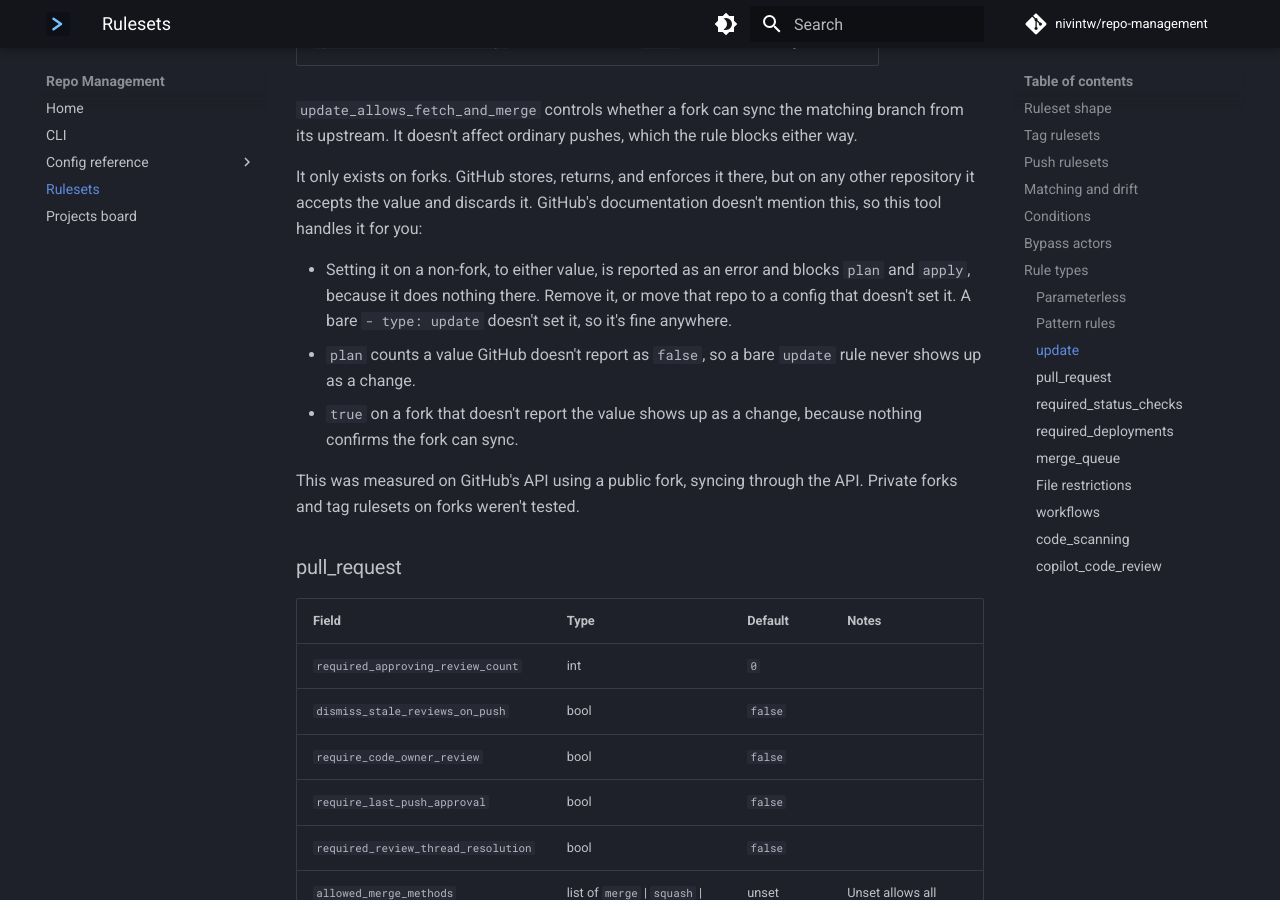
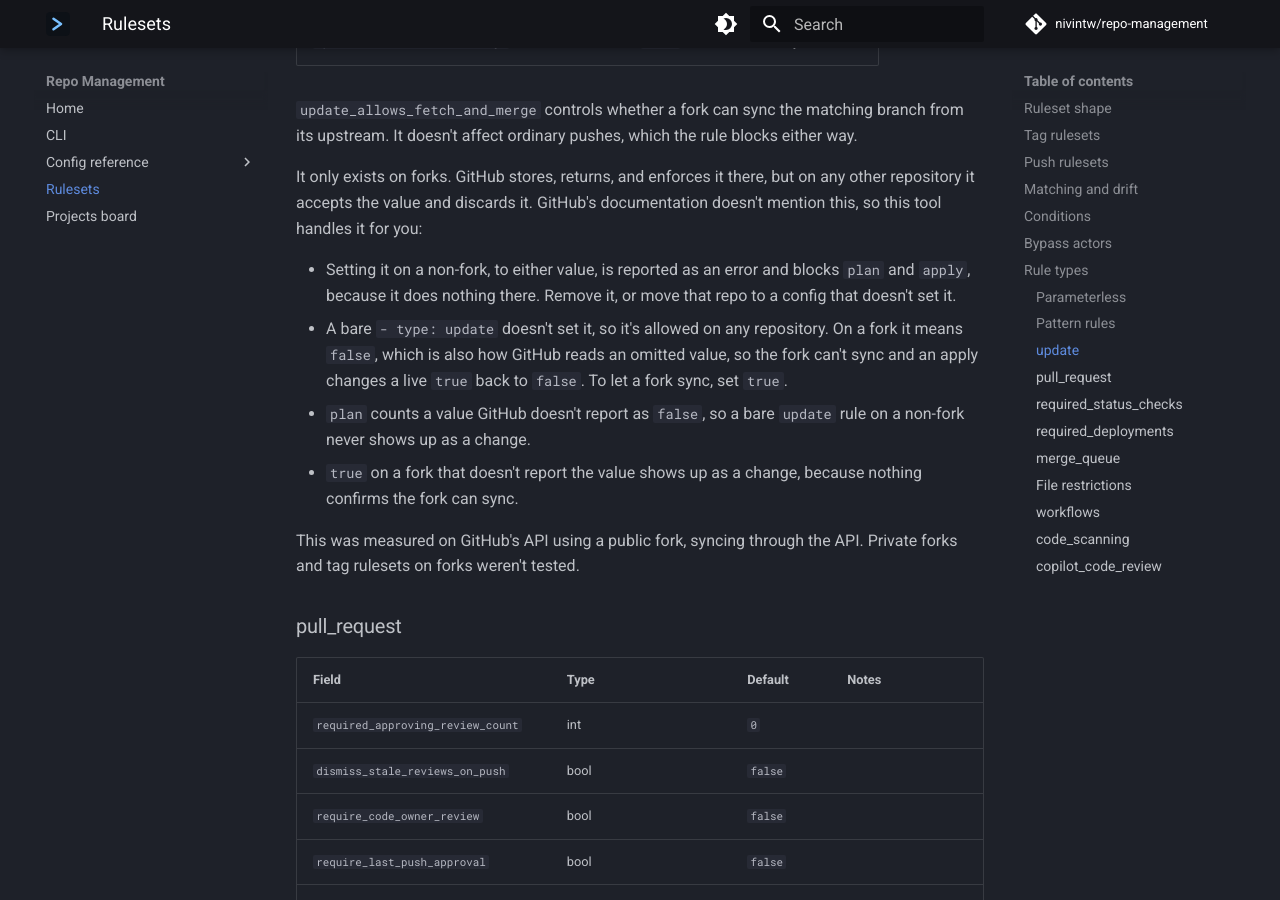
Before and after one commit to nivintw/repo-management, an MkDocs documentation site: the page built from docs/rulesets.md, in a window 1280 px wide and 900 px high, scrolled down 6080 px. Built offline with MkDocs 1.6.1 and Material for MkDocs 9.7.7, drawn with Linux system fonts in a browser that asks for light colours; comment, search, counter and statistics services are not loaded.

Commit message:
docs(rulesets): Say what a bare update rule means on a fork
Allowing a bare update rule on any repository could read as leaving the
fork-sync setting unmanaged. On a fork it means false, which is also how GitHub
reads an omitted value, so a live true gets changed back by an apply.

```diff
--- a/docs/rulesets.md
+++ b/docs/rulesets.md
@@ -217,10 +217,12 @@ it accepts the value and discards it. GitHub's documentation doesn't mention thi
 handles it for you:
 
 - Setting it on a non-fork, to either value, is reported as an error and blocks `plan` and `apply`,
-  because it does nothing there. Remove it, or move that repo to a config that doesn't set it. A
-  bare `- type: update` doesn't set it, so it's fine anywhere.
-- `plan` counts a value GitHub doesn't report as `false`, so a bare `update` rule never shows up as
-  a change.
+  because it does nothing there. Remove it, or move that repo to a config that doesn't set it.
+- A bare `- type: update` doesn't set it, so it's allowed on any repository. On a fork it means
+  `false`, which is also how GitHub reads an omitted value, so the fork can't sync and an apply
+  changes a live `true` back to `false`. To let a fork sync, set `true`.
+- `plan` counts a value GitHub doesn't report as `false`, so a bare `update` rule on a non-fork
+  never shows up as a change.
 - `true` on a fork that doesn't report the value shows up as a change, because nothing confirms the
   fork can sync.
 
```
